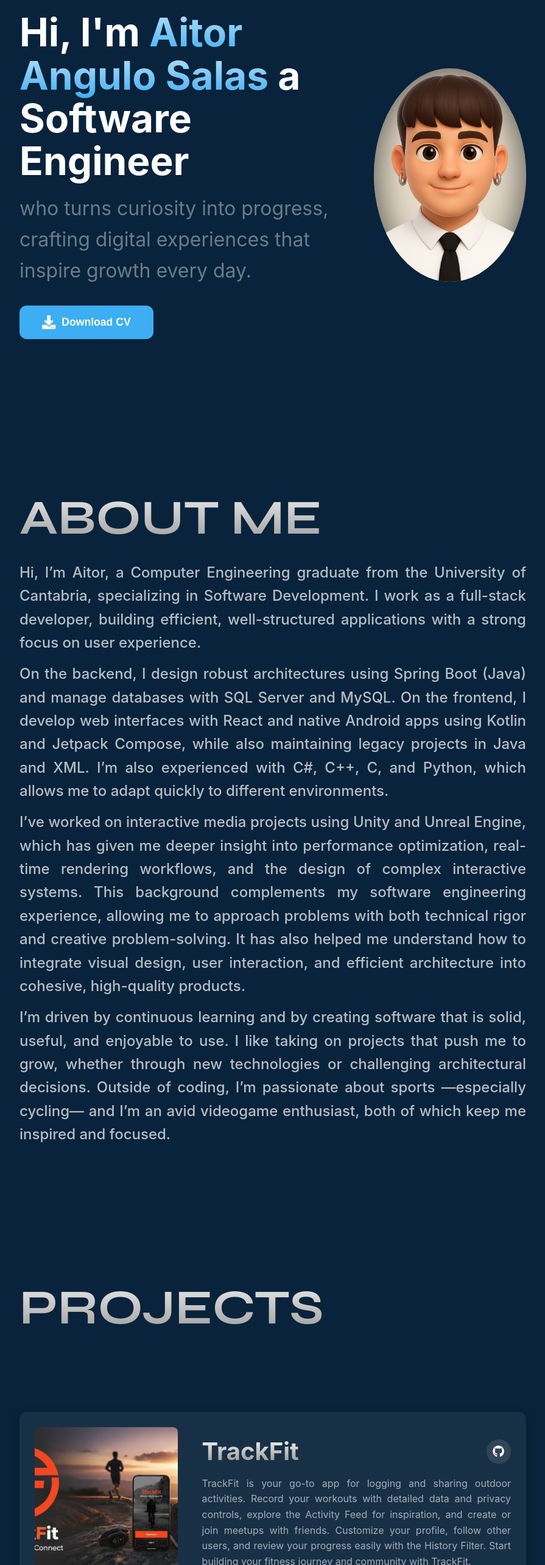
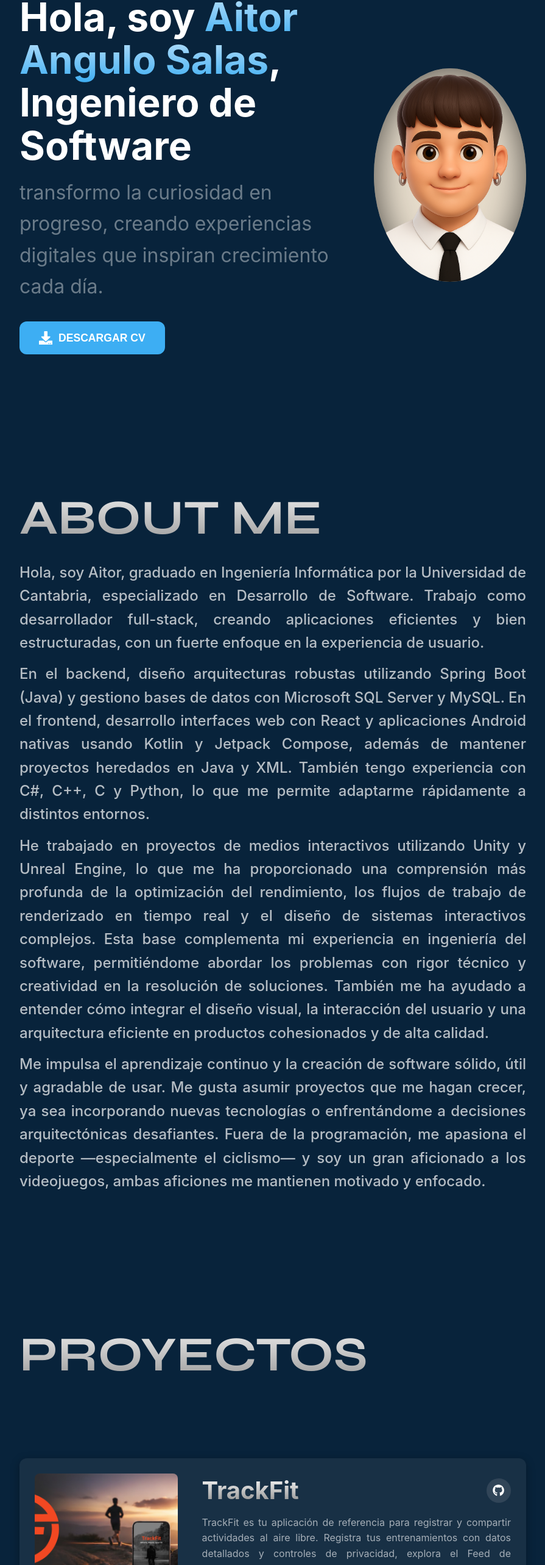
Before and after one commit to HERRERA99/Portafolio, a React (Vite) app: page / in a window 1280 px wide. Shown: the part 210-2776 px from the top of the page at 61% size, without its empty margins (192-1087 px from the left). Built offline with nearby package versions, Linux system fonts and the light colour scheme.

Commit message:
Traducido al castellano y actualizado el cv

```diff
--- a/src/data/projects.json
+++ b/src/data/projects.json
@@ -1,28 +1,28 @@
 [
   {
     "title": "TrackFit",
-    "description": "TrackFit is your go-to app for logging and sharing outdoor activities. Record your workouts with detailed data and privacy controls, explore the Activity Feed for inspiration, and create or join meetups with friends. Customize your profile, follow other users, and review your progress easily with the History Filter. Start building your fitness journey and community with TrackFit.",
+    "description": "TrackFit es tu aplicación de referencia para registrar y compartir actividades al aire libre. Registra tus entrenamientos con datos detallados y controles de privacidad, explora el Feed de Actividades en busca de inspiración y crea o únete a encuentros con amigos. Personaliza tu perfil, sigue a otros usuarios y revisa tu progreso fácilmente con el Filtro de Historial. Comienza a construir tu camino de fitness y tu comunidad con TrackFit.",
     "image": "/TrackFit.png",
     "repo": "https://github.com/HERRERA99/TFG-AppTrackActividades",
     "web": null
   },
   {
     "title": "Filmify",
-    "description": "Filmify is a modern, responsive web app for movie and TV lovers to explore detailed information about films, series, actors, and upcoming releases. Built with React 19 and Vite 7, it delivers a smooth and visually engaging experience with advanced search, rich content details, interactive Swiper carousels, and GSAP animations. It’s a clean and fluid tool for discovering media you’ll love.",
+    "description": "Filmify es una aplicación web moderna y responsive para amantes del cine y la televisión, que permite explorar información detallada sobre películas, series, actores y próximos estrenos. Desarrollada con React 19 y Vite 7, ofrece una experiencia fluida y visualmente atractiva con búsqueda avanzada, detalles ricos de contenido, carruseles interactivos con Swiper y animaciones con GSAP. Es una herramienta limpia y ágil para descubrir el contenido que te encantará.",
     "image": "/filmify.png",
     "repo": "https://github.com/HERRERA99/filmify",
     "web": "https://filmify-jet.vercel.app/"
   },
   {
     "title": "Weather App",
-    "description": "WeatherApp (V1.0) is a native Kotlin Android app that delivers accurate global forecasts using the Open-Meteo API. It detects your location automatically or via manual search, showing real-time conditions like temperature, feels-like, wind speed, and UV index, along with detailed 24-hour and 7-day forecasts. With a clean Material Design interface, it makes weather data clear, fast, and easy to use for everyday planning or travel.",
+    "description": "WeatherApp (V1.0) es una aplicación nativa para Android desarrollada en Kotlin que ofrece pronósticos globales precisos utilizando la API de Open-Meteo. Detecta tu ubicación automáticamente o mediante búsqueda manual, mostrando condiciones en tiempo real como temperatura, sensación térmica, velocidad del viento e índice UV, junto con pronósticos detallados de 24 horas y 7 días. Con una interfaz limpia basada en Material Design, presenta los datos del clima de manera clara, rápida y fácil de usar para la planificación diaria o viajes.",
     "image": "/WeatherApp.png",
     "repo": "https://github.com/HERRERA99/WeatherAPP",
     "web": null
   },
   {
     "title": "Titanic Survivability",
-    "description": "This project predicts Titanic passenger survival using a Random Forest Classifier trained on key features like age, class, and fare. Built with Streamlit, the interactive app provides real-time predictions and probability estimates based on user input. It also includes data visualizations to explore survival trends, demonstrating a complete workflow from feature engineering to web deployment.",
+    "description": "Este proyecto predice la supervivencia de los pasajeros del Titanic utilizando un clasificador Random Forest entrenado con características clave como edad, clase y tarifa. Desarrollado con Streamlit, la aplicación interactiva ofrece predicciones en tiempo real y estimaciones de probabilidad según la información proporcionada por el usuario. También incluye visualizaciones de datos para explorar las tendencias de supervivencia, mostrando un flujo de trabajo completo desde la ingeniería de características hasta el despliegue web.",
     "image": "/titanic.png",
     "repo": "https://github.com/HERRERA99/titanic-survivability-model",
     "web": "https://herrera99-titanic-survivability-model-streamlit-appapp-eunll3.streamlit.app/"
--- a/src/sections/AboutMe.jsx
+++ b/src/sections/AboutMe.jsx
@@ -7,30 +7,33 @@ export function AboutMe() {
                 <div className="container aboutMe-container">
                     <h1 className="title aboutMe-title">ABOUT ME</h1>
                     <p className="aboutMe-description">
-                        Hi, I’m Aitor, a Computer Engineering graduate from the University of Cantabria, specializing in
-                        Software Development. I work as a full-stack developer, building efficient, well-structured
-                        applications with a strong focus on user experience.
+                        Hola, soy Aitor, graduado en Ingeniería Informática por la Universidad de Cantabria,
+                        especializado en Desarrollo de Software. Trabajo como desarrollador full-stack, creando
+                        aplicaciones eficientes y bien estructuradas, con un fuerte enfoque en la experiencia de
+                        usuario.
                     </p>
                     <p className="aboutMe-description">
-                        On the backend, I design robust architectures using Spring Boot (Java) and manage databases with
-                        SQL Server and MySQL. On the frontend, I develop web interfaces with React and native Android
-                        apps using Kotlin and Jetpack Compose, while also maintaining legacy projects in Java and XML.
-                        I’m also experienced with C#, C++, C, and Python, which allows me to adapt quickly to different
-                        environments.
+                        En el backend, diseño arquitecturas robustas utilizando Spring Boot (Java) y gestiono bases de
+                        datos con Microsoft SQL Server y MySQL. En el frontend, desarrollo interfaces web con React y
+                        aplicaciones Android nativas usando Kotlin y Jetpack Compose, además de mantener proyectos
+                        heredados en Java y XML. También tengo experiencia con C#, C++, C y Python, lo que me permite
+                        adaptarme rápidamente a distintos entornos.
                     </p>
                     <p className="aboutMe-description">
-                        I’ve worked on interactive media projects using Unity and Unreal Engine, which has given me
-                        deeper insight into performance optimization, real-time rendering workflows, and the design of
-                        complex interactive systems. This background complements my software engineering experience,
-                        allowing me to approach problems with both technical rigor and creative problem-solving. It has
-                        also helped me understand how to integrate visual design, user interaction, and efficient
-                        architecture into cohesive, high-quality products.
+                        He trabajado en proyectos de medios interactivos utilizando Unity y Unreal Engine, lo que me ha
+                        proporcionado una comprensión más profunda de la optimización del rendimiento, los flujos de
+                        trabajo de renderizado en tiempo real y el diseño de sistemas interactivos complejos. Esta base
+                        complementa mi experiencia en ingeniería del software, permitiéndome abordar los problemas con
+                        rigor técnico y creatividad en la resolución de soluciones. También me ha ayudado a entender
+                        cómo integrar el diseño visual, la interacción del usuario y una arquitectura eficiente en
+                        productos cohesionados y de alta calidad.
                     </p>
                     <p className="aboutMe-description">
-                        I’m driven by continuous learning and by creating software that is solid, useful, and enjoyable
-                        to use. I like taking on projects that push me to grow, whether through new technologies or
-                        challenging architectural decisions. Outside of coding, I’m passionate about sports —especially
-                        cycling— and I’m an avid videogame enthusiast, both of which keep me inspired and focused.
+                        Me impulsa el aprendizaje continuo y la creación de software sólido, útil y agradable de usar.
+                        Me gusta asumir proyectos que me hagan crecer, ya sea incorporando nuevas tecnologías o
+                        enfrentándome a decisiones arquitectónicas desafiantes. Fuera de la programación, me apasiona el
+                        deporte —especialmente el ciclismo— y soy un gran aficionado a los videojuegos, ambas aficiones
+                        me mantienen motivado y enfocado.
                     </p>
                 </div>
             </section>
--- a/src/sections/Contact.jsx
+++ b/src/sections/Contact.jsx
@@ -59,10 +59,10 @@ export function Contact() {
         <>
             <section id="contact" className="contact-section">
                 <div className="container contact-container">
-                    <h2 className="title contact-title">CONTACT ME</h2>
+                    <h2 className="title contact-title">CONTACTA CONMIGO</h2>
                     {/* 4. Usar onSubmit y el controlador handleSubmit */}
                     <form onSubmit={handleSubmit}>
-                        <label htmlFor="name">Name</label>
+                        <label htmlFor="name">Nombre</label>
                         <input
                             type="text"
                             name="name"
@@ -82,7 +82,7 @@ export function Contact() {
                             required
                         />
 
-                        <label htmlFor="message">Message</label>
+                        <label htmlFor="message">Mensaje</label>
                         <textarea
                             name="message"
                             id="message"
@@ -93,7 +93,7 @@ export function Contact() {
                         ></textarea>
 
                         <button type="submit" disabled={loading}>
-                            {loading ? 'SENDING...' : 'SEND'}
+                            {loading ? 'ENVIANDO...' : 'ENVIAR'}
                         </button>
 
                         {/* Mostrar el estado del envío */}
--- a/src/sections/Home.jsx
+++ b/src/sections/Home.jsx
@@ -22,14 +22,19 @@ export function Home() {
                             threshold={0.1}
                             delay={0}
                         >
-                            <h1 className="home-title">Hi, I'm <strong className="home-text-name">Aitor Angulo Salas</strong> a Software Engineer</h1>
+                            <h1 className="home-title">
+                                Hola, soy <strong className="home-text-name">Aitor Angulo Salas</strong>, Ingeniero de
+                                Software
+                            </h1>
                             <p className="description">
-                                who turns curiosity into progress, crafting digital experiences that inspire growth every day.
+                                transformo la curiosidad en progreso, creando experiencias digitales que inspiran
+                                crecimiento cada día.
                             </p>
-                            <a href="/curriculumIngles.pdf" download>
+
+                            <a href="/curriculum.pdf" download>
                                 <button className="btn-download-cv">
-                                    <FaDownload />
-                                    Download CV
+                                    <FaDownload/>
+                                    DESCARGAR CV
                                 </button>
                             </a>
                         </AnimatedContent>
--- a/src/sections/Projects.jsx
+++ b/src/sections/Projects.jsx
@@ -8,7 +8,7 @@ export function Projects() {
         <>
             <section id="projects" className="projects-section">
                 <div className="container projects-container">
-                    <h1 className="title project-title">PROJECTS</h1>
+                    <h1 className="title project-title">PROYECTOS</h1>
                     {projectsData.map((project, index) => (
                         <AnimatedContent
                             distance={300}
```
Also changed, not shown: 2 other files (tests, documents, lock files or other folders).
